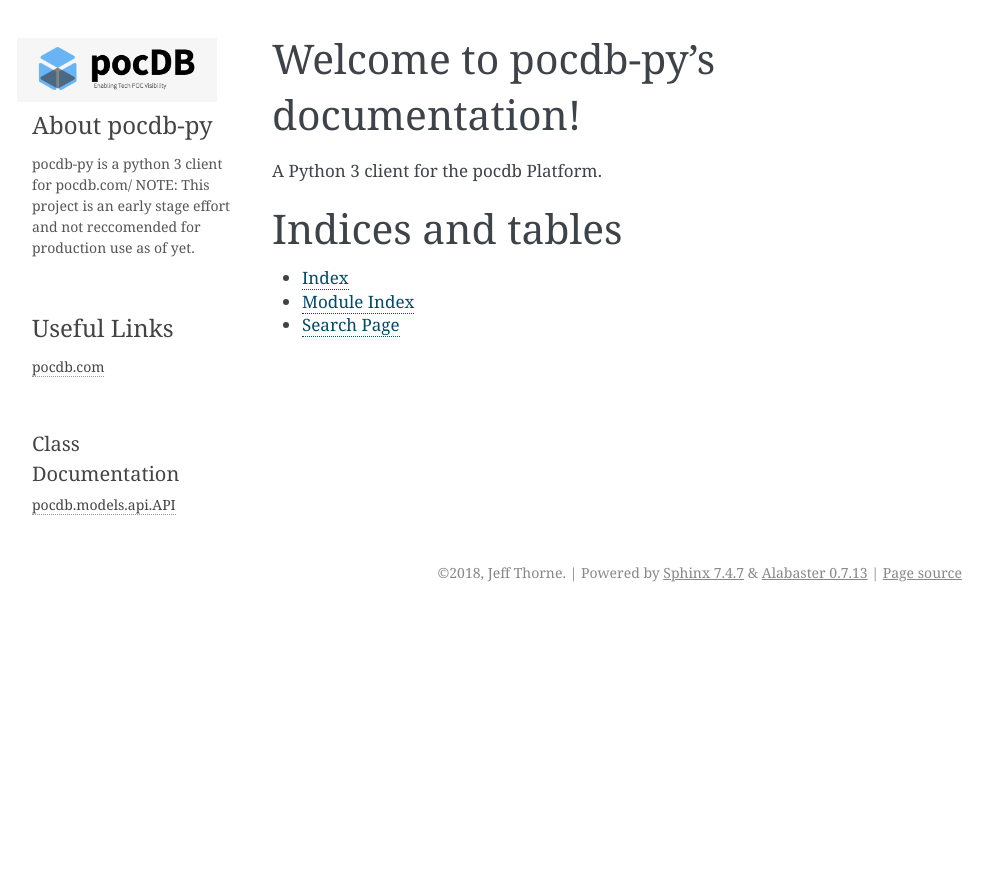
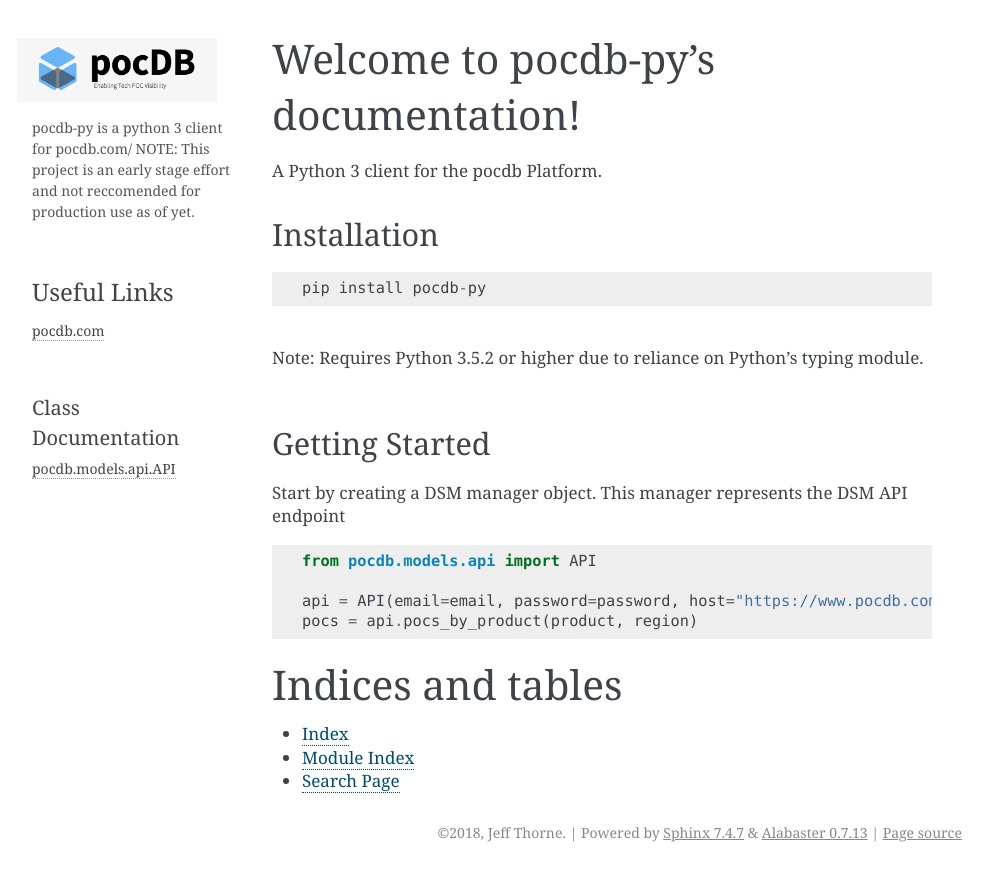
Before and after one commit to jeffthorne/pocdb-py, a Sphinx documentation site: the page built from docs/source/index.rst, in a window 1280 px wide. Shown: the top 881 px of the page, without its empty margins (148-1141 px from the left). Built offline with Sphinx 7.4.7, drawn with Linux system fonts in a browser that asks for light colours.

Commit message:
creating doc site

```diff
--- a/docs/source/_templates/sidebar.html
+++ b/docs/source/_templates/sidebar.html
@@ -3,7 +3,6 @@
 </a></p>
 
 
-<h3 style="margin-left: auto; margin-right: auto;">About pocdb-py</h3>
 <p>
   pocdb-py is a python 3 client for pocdb.com/
   NOTE: This project is an early stage effort and not reccomended for production use as of yet.
--- a/docs/source/index.rst
+++ b/docs/source/index.rst
@@ -9,6 +9,30 @@
 
 A Python 3 client for the pocdb Platform.
 
+Installation
+------------
+
+.. code-block:: python
+
+   pip install pocdb-py
+
+|
+| Note: Requires Python 3.5.2 or higher due to reliance on Python's typing module.
+|
+
+
+Getting Started
+---------------
+Start by creating a DSM manager object. This manager represents the DSM API endpoint
+
+.. code-block:: python
+
+   from pocdb.models.api import API
+
+   api = API(email=email, password=password, host="https://www.pocdb.com", api_version='v1', verify_cert=False)
+   pocs = api.pocs_by_product(product, region)
+
+
 
 
 Indices and tables
```
Also changed, not shown: 1 other file.
